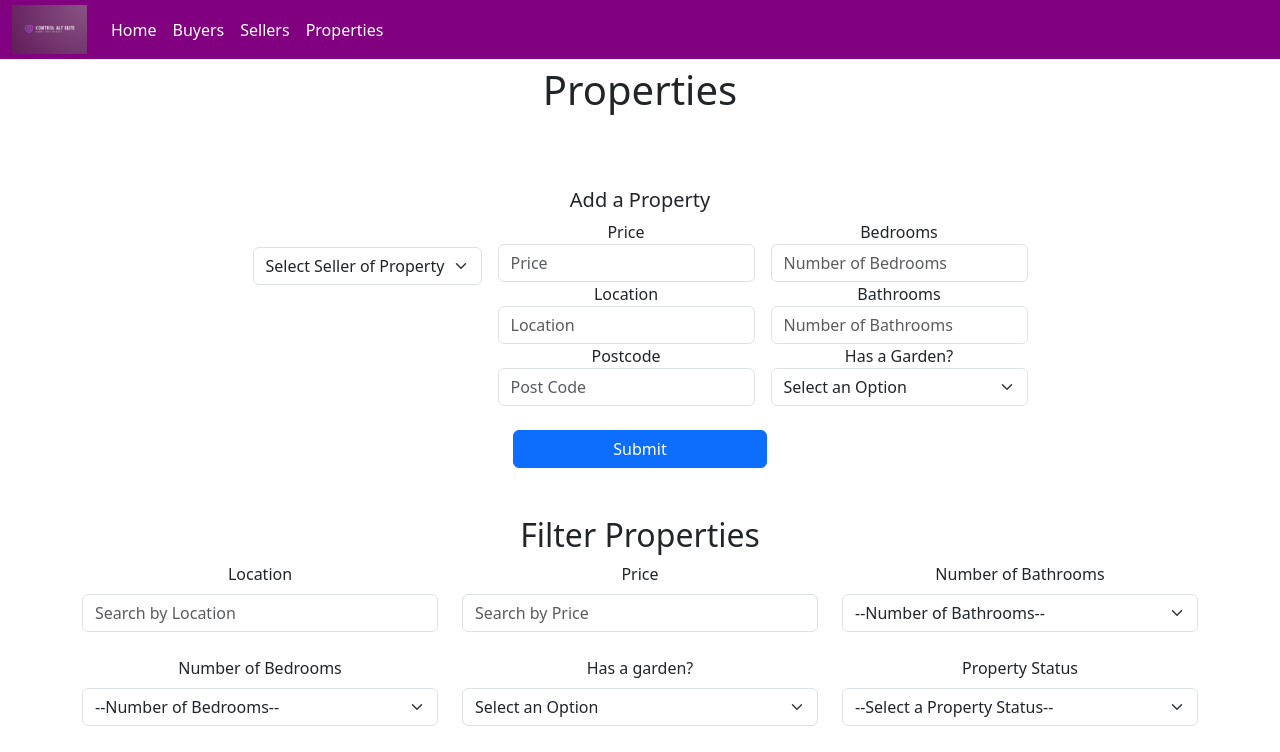
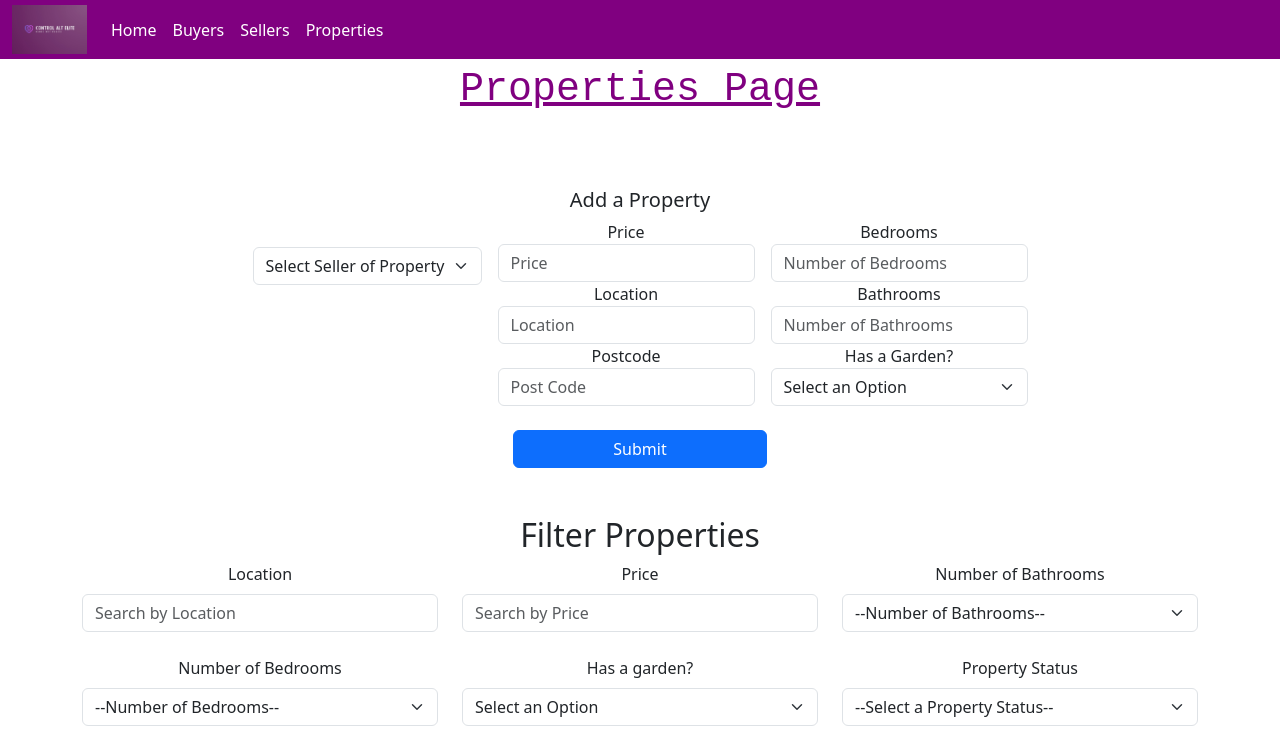
Before and after one commit to AndykingSkywalker/ctrl_alt_elite, a React (Create React App) app: page /properties in a window 1280 px wide. Shown: the top 752 px of the page. Built offline with nearby package versions, Linux system fonts and the light colour scheme; data requests are answered from the project's data file; grey boxes are pictures that could not be loaded.

Commit message:
fully working build

```diff
--- a/src/Components/Routing/Properties.jsx
+++ b/src/Components/Routing/Properties.jsx
@@ -5,7 +5,7 @@ function Properties() {
     return (
     <div style={{marginTop: "50px", textAlign: "center"}}>
 
-    <h1>Properties</h1>
+    <h1 style={{color: "purple", fontFamily: "monospace", textDecoration: "underline", textTransform: "capitalize"}}>Properties Page</h1>
         <AddNewProperty/>
     </div>
     );
```
